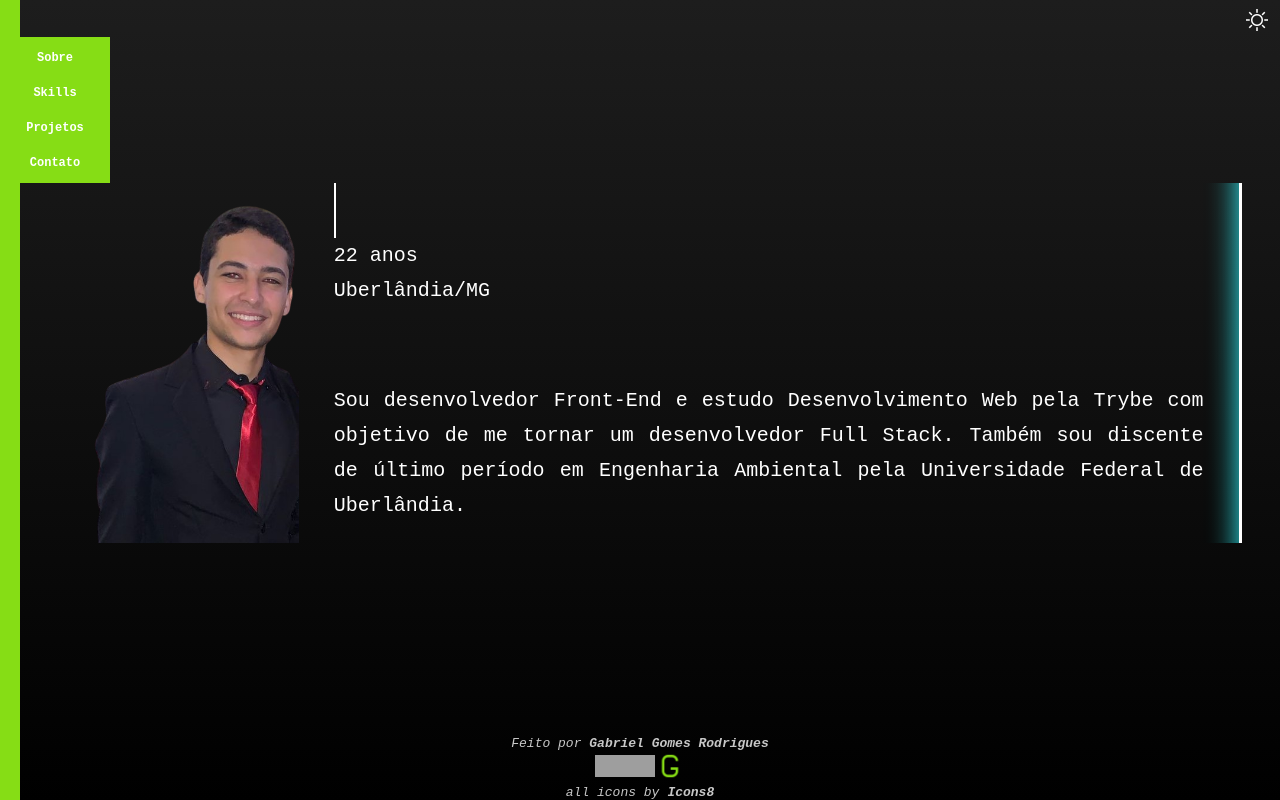
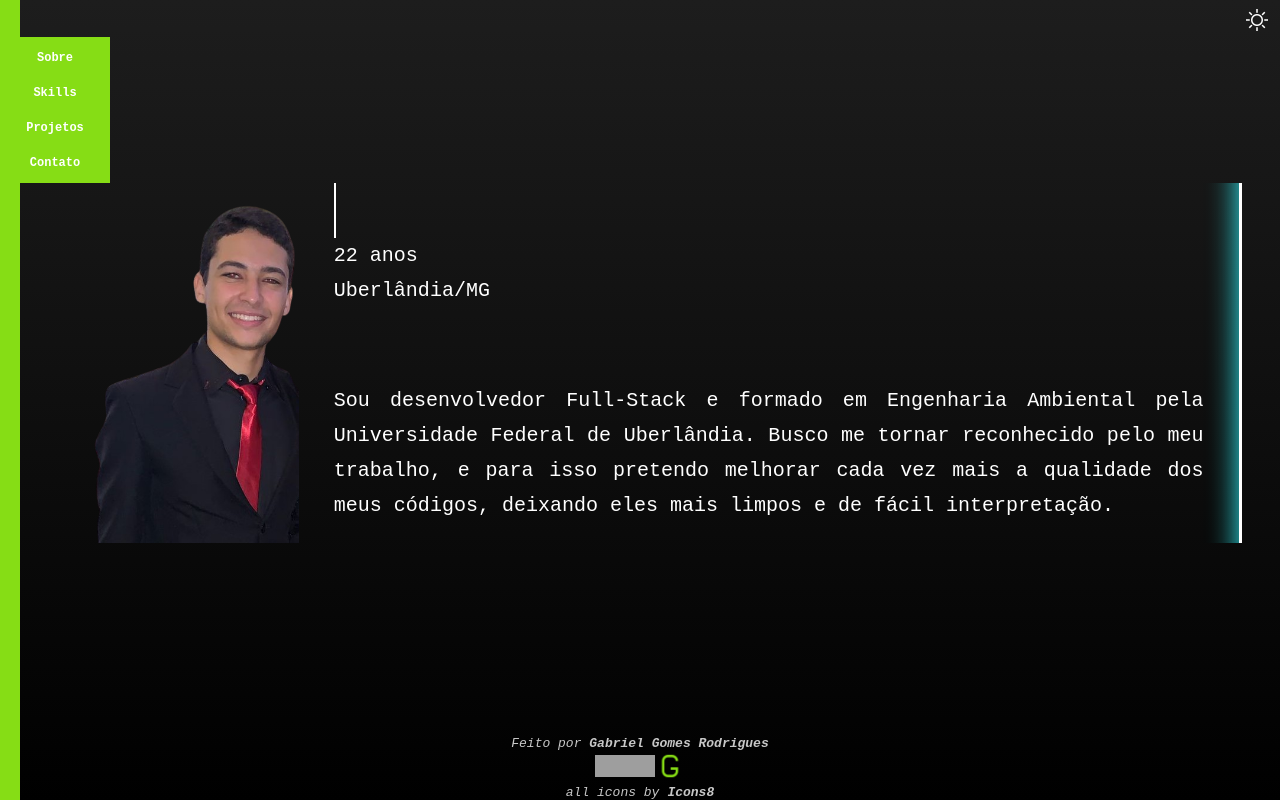
Before and after one commit to gabrielgr99/my-portfolio, a React (Create React App) app: page / in a window 1280 px wide. Built offline with nearby package versions, Linux system fonts and the light colour scheme; grey boxes are pictures that could not be loaded.

Commit message:
feat: atualiza texto da página sobre

```diff
--- a/src/pages/About.jsx
+++ b/src/pages/About.jsx
@@ -18,9 +18,10 @@ export default function About() {
           <p className={`my-name my-name-${ mode }`}>Gabriel Gomes Rodrigues</p>
           <p className="about">22 anos</p>
           <p className="about">Uberlândia/MG</p>
-          <p className="about">Sou desenvolvedor Front-End e estudo Desenvolvimento Web pela Trybe
-            com objetivo de me tornar um desenvolvedor Full Stack. Também sou discente de último
-            período em Engenharia Ambiental pela Universidade Federal de Uberlândia.
+          <p className="about">Sou desenvolvedor Full-Stack e formado em Engenharia Ambiental
+            pela Universidade Federal de Uberlândia. Busco me tornar reconhecido pelo meu trabalho,
+            e para isso pretendo melhorar cada vez mais a qualidade dos meus códigos, deixando eles
+            mais limpos e de fácil interpretação.
           </p>
         </section>
       </article>
```
